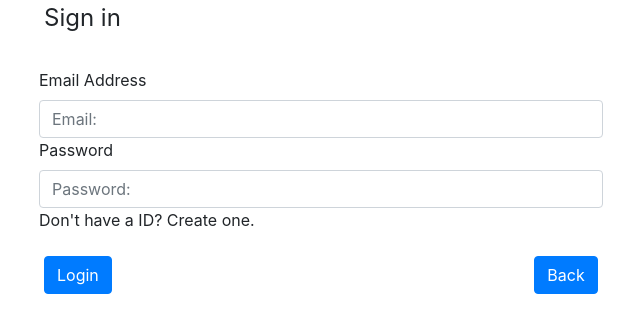
After one commit to ekaee/moviefans, a Django app: page /login/ in a window 1280 px wide. The commit adds this page. Shown: the top 333 px of the page, without its empty margins (311-951 px from the left). Run offline with Django 3.2, Linux system fonts and the light colour scheme; some libraries are stand-ins or nearby versions.

Commit message:
loginPage | v1

```diff
--- a/moviefansapp/main/urls.py
+++ b/moviefansapp/main/urls.py
@@ -6,4 +6,5 @@ app_name = 'main'
 urlpatterns = [
     path('', views.index, name='index'),
     path('signup/', views.signup, name='signup'),
+    path('login/', views.login, name='login'),
 ]
--- a/moviefansapp/main/views.py
+++ b/moviefansapp/main/views.py
@@ -6,3 +6,6 @@ def index(request):
 
 def signup(request):
     return render(request, 'main/signup.html',)
+
+def login(request):
+    return render(request, 'main/login.html',)
--- /dev/null
+++ b/moviefansapp/templates/main/login.html
@@ -0,0 +1,25 @@
+<script src="https://code.jquery.com/jquery-3.5.1.min.js" integrity="sha256-9/aliU8dGd2tb6OSsuzixeV4y/faTqgFtohetphbbj0=" crossorigin="anonymous"></script>
+<link rel="stylesheet" href="https://maxcdn.bootstrapcdn.com/bootstrap/4.0.0/css/bootstrap.min.css" integrity="sha384-Gn5384xqQ1aoWXA+058RXPxPg6fy4IWvTNh0E263XmFcJlSAwiGgFAW/dAiS6JXm" crossorigin="anonymous">
+<script src="https://cdn.jsdelivr.net/npm/js-cookie@rc/dist/js.cookie.min.js"></script>
+
+<div class="container" id="wrap">
+    <div class="row">
+      <div class="offset-xl-0 col-xl-3 offset-lg-0 col-lg-3 offset-md-0 col-md-4 offset-sm-0 col-sm-12 offset-xs-0 col-xs-12"></div>
+          <form>
+            <legend>Sign in</legend>
+            <br />
+            <div class="form-row col-md-13">
+                <label for="EmailAddress">Email Address</label>
+                <input type="email" class="form-control" id="email" placeholder="Email:">
+            </div>
+            <div class="form-row col-md-13">
+                <label for="Password">Password</label>
+                <input type="password" class="form-control" id="Password" placeholder="Password:">
+                <label class="form-check-label" for="gridCheck">Don't have a ID? Create one.</label>
+            </div>
+            <br />
+            <button type="submit" class="btn btn-primary float-left">Login</button>
+            <a class="btn btn-primary float-right" href="{% url 'main:index' %}" role="button">Back</a>
+          </form>
+    </div>
+</div>
--- a/moviefansapp/templates/main/signup.html
+++ b/moviefansapp/templates/main/signup.html
@@ -31,6 +31,7 @@
               <input type="password" class="form-control" id="ConfirmPassword" placeholder="Confirm Password:">
             </div>
             <button type="submit" class="btn btn-primary">Sign up</button>
+            <a class="btn btn-primary float-right" href="{% url 'main:index' %}" role="button">Back</a>
           </form>
     </div>
 </div>
```
